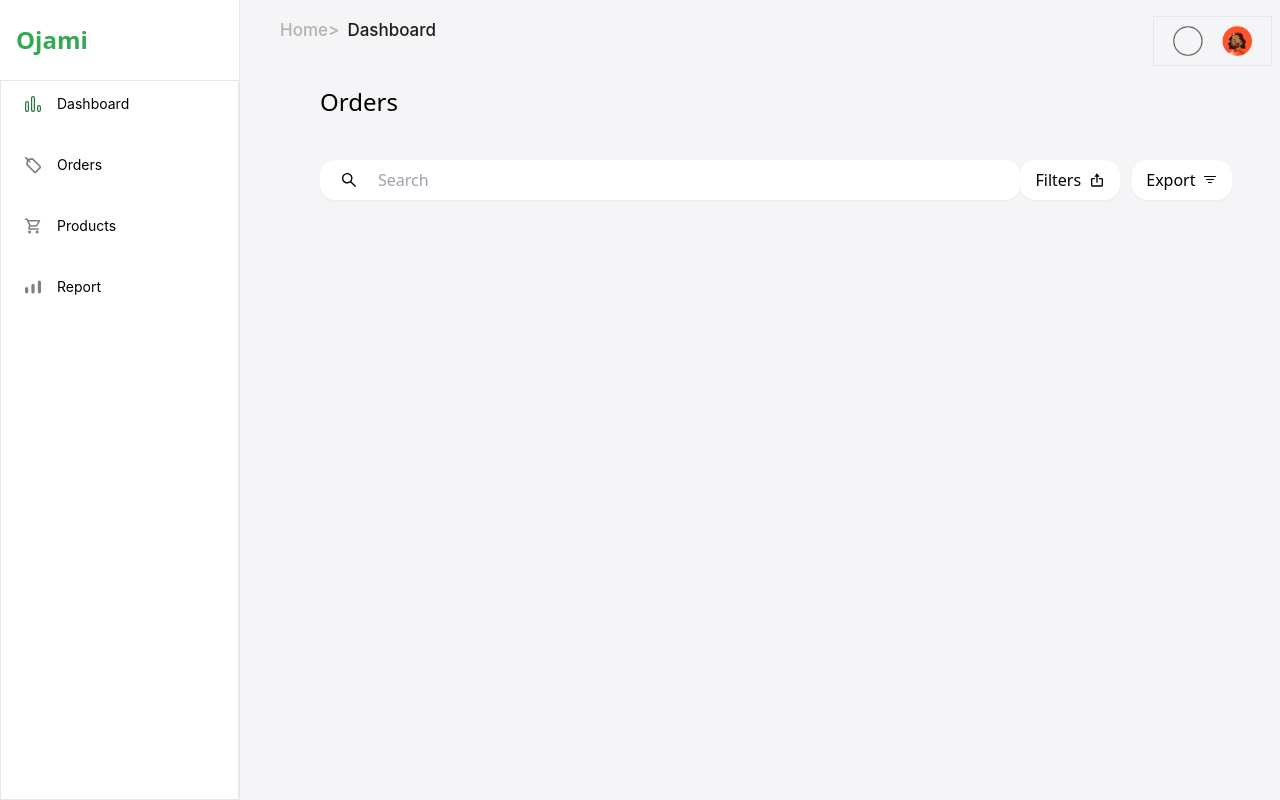
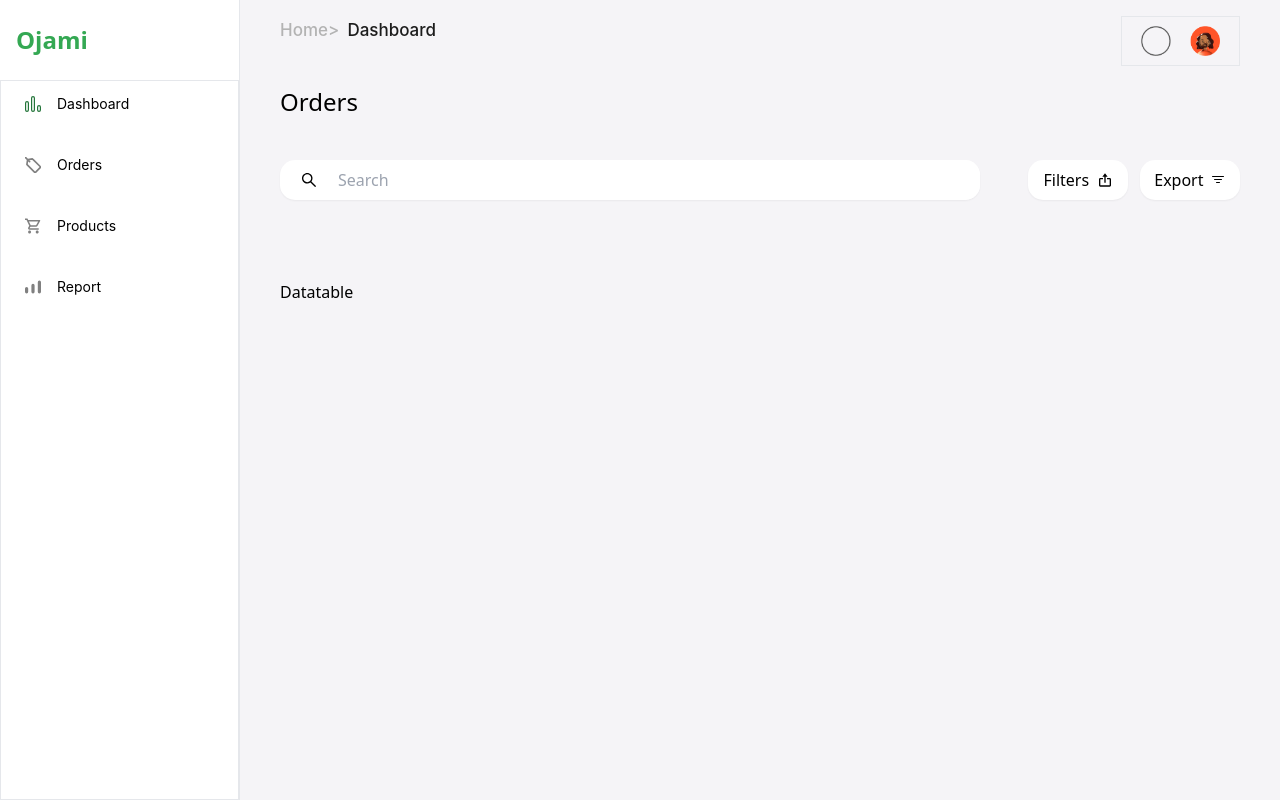
Before and after one commit to Lexpiper/Ojami-Admin-Dashboard, a React (Vite) app in the folder my-admin-dashboard/: page /orders in a window 1280 px wide. Built offline with nearby package versions, Linux system fonts and the light colour scheme; a web font is replaced by a local one.

Commit message:
modify styling in components

```diff
--- a/my-admin-dashboard/src/screens/Orders/Orders.tsx
+++ b/my-admin-dashboard/src/screens/Orders/Orders.tsx
@@ -2,13 +2,14 @@ import Layout from "../../components/Layout";
 import { AiOutlineSearch } from "react-icons/ai";
 import { BiExport } from "react-icons/bi";
 import { BsFilter } from "react-icons/bs";
+import Datatable from "../../components/Datatable/Datatable";
 
 const Orders = () => {
   return (
     <Layout>
       <div>
-        <div className="text-[24px] pl-10 pt-5 pb-10 font-medium">Orders</div>
-        <div className="flex items-center w-full px-10 ">
+        <div className="text-[24px] pt-5 pb-10 font-medium">Orders</div>
+        <div className="flex items-center w-full  ">
           <div className="w-[700px] search flex items-center shadow-sm rounded-[15px] bg-[#FFFFFF] h-[40px]">
             <span className="cursor-pointer mx-5 text-lg">
               <AiOutlineSearch />
@@ -22,13 +23,13 @@ const Orders = () => {
             />
           </div>
           <div className="flex items-center ml-auto space-x-3">
-            <div className="flex items-center justify-evenly shadow-sm w-[100px] rounded-[15px] bg-[#FFFFFF] px-2 py-2 ">
+            <div className="flex items-center justify-evenly cursor-pointer shadow-sm w-[100px] rounded-[15px] bg-[#FFFFFF] px-2 py-2 ">
               <span>Filters </span>
               <span className="cursor-pointer">
                 <BiExport />
               </span>
             </div>
-            <div className="flex items-center justify-evenly shadow-sm w-[100px] rounded-[15px] bg-[#FFFFFF] px-2 py-2">
+            <div className="flex items-center justify-evenly cursor-pointer shadow-sm w-[100px] rounded-[15px] bg-[#FFFFFF] px-2 py-2">
               <span>Export </span>
               <span className="cursor-pointer">
                 <BsFilter />
@@ -36,6 +37,9 @@ const Orders = () => {
             </div>
           </div>
         </div>
+        <div className="mt-20">
+          <Datatable />
+        </div>
       </div>
     </Layout>
   );
--- a/my-admin-dashboard/src/screens/Products/Products.tsx
+++ b/my-admin-dashboard/src/screens/Products/Products.tsx
@@ -1,8 +1,14 @@
+import Layout from "../../components/Layout";
+import TopProducts from "../../components/TopProducts/TopProducts";
 
 const Products = () => {
   return (
-    <div>Products</div>
-  )
-}
+    <Layout>
+      <div className="mt-8">
+        <TopProducts/>
+      </div>
+    </Layout>
+  );
+};
 
-export default Products
+export default Products;
```
